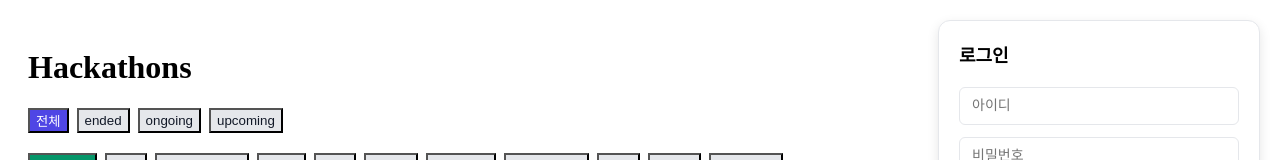
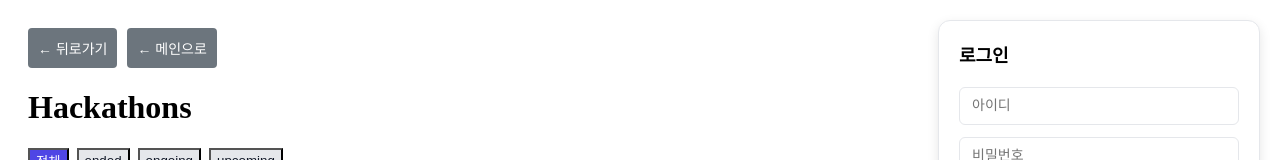
Before and after one commit to Daker-Team01/hackathon-platform, a React (Vite) app: page /hackathons in a window 1280 px wide. Shown: the top 160 px of the page. Built offline with nearby package versions, Linux system fonts and the light colour scheme.

Commit message:
해커톤 페이지 및 해커톤 상세 페이지 뒤로가기,메인 버튼 추가

```diff
--- a/src/pages/HackathonDetail.tsx
+++ b/src/pages/HackathonDetail.tsx
@@ -1,4 +1,4 @@
-import { useParams } from 'react-router-dom'
+import { useNavigate, useParams } from 'react-router-dom'
 import { useMemo, useEffect, useRef, useState } from 'react'
 import Overview from '../features/Overview'
 import Eval from '../features/Eval'
@@ -40,6 +40,7 @@ function formatDateTime(value: string): string {
 
 export default function HackathonDetail() {
   const { slug } = useParams()
+  const navigate = useNavigate()
   const { recordEvent } = useLog()
   const hasLoggedView = useRef(false)
   const [activeSection, setActiveSection] = useState<SectionKey>('overview')
@@ -62,6 +63,36 @@ export default function HackathonDetail() {
 
   return (
     <div>
+      <div style={{ display: 'flex', gap: 10, marginBottom: 20 }}>
+        <button
+          onClick={() => navigate(-1)}
+          style={{
+            padding: 10,
+            backgroundColor: '#6c757d',
+            color: 'white',
+            border: 'none',
+            borderRadius: 4,
+            cursor: 'pointer',
+            fontSize: 14,
+          }}
+        >
+          ← 뒤로가기
+        </button>
+        <button
+          onClick={() => navigate('/')}
+          style={{
+            padding: 10,
+            backgroundColor: '#6c757d',
+            color: 'white',
+            border: 'none',
+            borderRadius: 4,
+            cursor: 'pointer',
+            fontSize: 14,
+          }}
+        >
+          ← 메인으로
+        </button>
+      </div>
       <h1>{hackathon.title}</h1>
       <img
         src={hackathon.thumbnailUrl}
--- a/src/pages/Hackathons.tsx
+++ b/src/pages/Hackathons.tsx
@@ -44,6 +44,36 @@ export default function Hackathons() {
 
   return (
     <div>
+      <div style={{ display: 'flex', gap: 10, marginBottom: 20 }}>
+        <button
+          onClick={() => navigate(-1)}
+          style={{
+            padding: 10,
+            backgroundColor: '#6c757d',
+            color: 'white',
+            border: 'none',
+            borderRadius: 4,
+            cursor: 'pointer',
+            fontSize: 14,
+          }}
+        >
+          ← 뒤로가기
+        </button>
+        <button
+          onClick={() => navigate('/')}
+          style={{
+            padding: 10,
+            backgroundColor: '#6c757d',
+            color: 'white',
+            border: 'none',
+            borderRadius: 4,
+            cursor: 'pointer',
+            fontSize: 14,
+          }}
+        >
+          ← 메인으로
+        </button>
+      </div>
       <h1>Hackathons</h1>
 
       <div style={{ display: 'flex', gap: 8, marginBottom: 20 }}>
```
